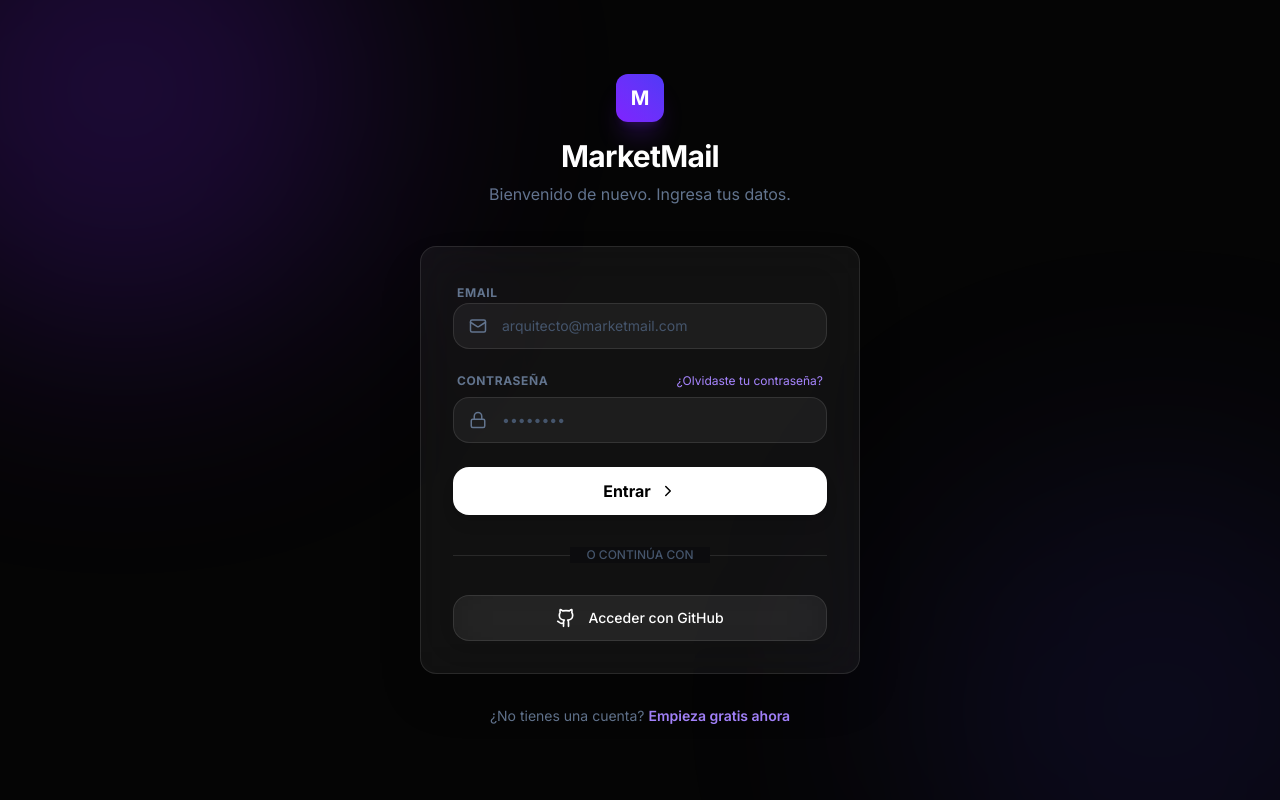
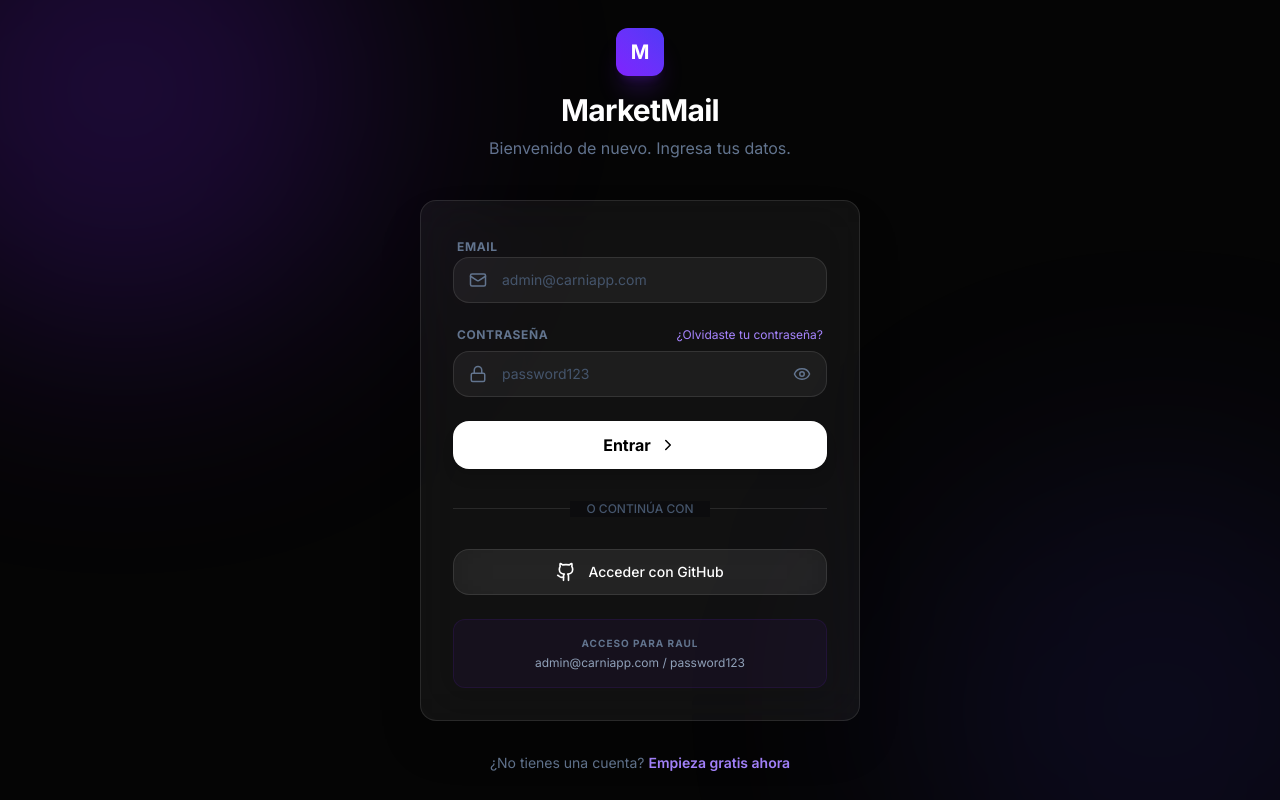
Before and after one commit to Rau261977/marketmail, a Next.js app: page /login in a window 1280 px wide. Built offline with nearby package versions, Linux system fonts and the light colour scheme.

Commit message:
feat: Implement login page with form validation and a core application sidebar with navigation.

```diff
--- a/src/app/(auth)/login/page.tsx
+++ b/src/app/(auth)/login/page.tsx
@@ -1,12 +1,13 @@
 "use client";
 
 import { useState } from "react";
-import { Mail, Lock, Loader2, ChevronRight, Github } from "lucide-react";
+import { Mail, Lock, Loader2, ChevronRight, Github, Eye, EyeOff } from "lucide-react";
 import Link from "next/link";
 import { useRouter } from "next/navigation";
 
 export default function LoginPage() {
   const [loading, setLoading] = useState(false);
+  const [showPassword, setShowPassword] = useState(false);
   const router = useRouter();
 
   const handleSubmit = (e: React.FormEvent) => {
@@ -42,7 +43,7 @@
                 <input
                   required
                   type="email"
-                  placeholder="arquitecto@marketmail.com"
+                  placeholder="admin@carniapp.com"
                   className="w-full bg-white/5 border border-white/10 rounded-2xl py-3 pl-12 pr-4 text-sm focus:outline-none focus:ring-2 focus:ring-violet-500/50 transition-all text-white placeholder:text-slate-600"
                 />
               </div>
@@ -57,10 +58,17 @@
                 <Lock className="absolute left-4 top-1/2 -translate-y-1/2 text-slate-500" size={18} />
                 <input
                   required
-                  type="password"
-                  placeholder="••••••••"
-                  className="w-full bg-white/5 border border-white/10 rounded-2xl py-3 pl-12 pr-4 text-sm focus:outline-none focus:ring-2 focus:ring-violet-500/50 transition-all text-white placeholder:text-slate-600"
+                  type={showPassword ? "text" : "password"}
+                  placeholder="password123"
+                  className="w-full bg-white/5 border border-white/10 rounded-2xl py-3 pl-12 pr-12 text-sm focus:outline-none focus:ring-2 focus:ring-violet-500/50 transition-all text-white placeholder:text-slate-600"
                 />
+                <button
+                  type="button"
+                  onClick={() => setShowPassword(!showPassword)}
+                  className="absolute right-4 top-1/2 -translate-y-1/2 text-slate-500 hover:text-slate-300 transition-colors"
+                >
+                  {showPassword ? <EyeOff size={18} /> : <Eye size={18} />}
+                </button>
               </div>
             </div>
 
@@ -89,10 +97,15 @@
             </div>
           </div>
 
-          <button className="w-full glass py-3 rounded-2xl flex items-center justify-center gap-3 hover:bg-white/5 transition-all active:scale-[0.98] text-sm font-medium">
+            <button className="w-full glass py-3 rounded-2xl flex items-center justify-center gap-3 hover:bg-white/5 transition-all active:scale-[0.98] text-sm font-medium">
             <Github size={20} />
             Acceder con GitHub
           </button>
+
+          <div className="mt-6 p-4 rounded-xl bg-violet-600/5 border border-violet-600/10 text-center">
+            <p className="text-[10px] text-slate-500 uppercase font-bold tracking-widest mb-1">Acceso para Raul</p>
+            <p className="text-xs text-slate-400">admin@carniapp.com / password123</p>
+          </div>
         </div>
 
         <p className="text-center text-slate-500 text-sm mt-8">
--- a/src/components/Sidebar.tsx
+++ b/src/components/Sidebar.tsx
@@ -9,8 +9,10 @@
   Layers,
   Settings,
   Send,
-  Plus
+  Plus,
+  LogOut
 } from "lucide-react";
+import { useRouter } from "next/navigation";
 import { clsx, type ClassValue } from "clsx";
 import { twMerge } from "tailwind-merge";
 
@@ -29,6 +31,12 @@
 
 export function Sidebar() {
   const pathname = usePathname();
+  const router = useRouter();
+
+  const handleLogout = () => {
+    // In a real app, clear auth tokens here
+    router.push("/");
+  };
 
   return (
     <aside className="w-64 glass border-r border-white/5 h-full flex flex-col">
@@ -57,10 +65,18 @@
         })}
       </nav>
 
-      <div className="p-4 mt-auto">
+      <div className="p-4 mt-auto space-y-2">
         <button className="w-full flex items-center justify-center gap-2 bg-gradient-to-r from-violet-600 to-indigo-600 text-white rounded-xl py-3 px-4 font-semibold shadow-lg shadow-violet-600/20 hover:shadow-violet-600/30 transition-all hover:-translate-y-0.5 active:translate-y-0">
           <Plus size={20} />
           Nueva Campaña
+        </button>
+
+        <button
+          onClick={handleLogout}
+          className="w-full flex items-center justify-center gap-2 glass text-slate-400 rounded-xl py-3 px-4 text-sm font-medium hover:bg-white/5 hover:text-slate-200 transition-all"
+        >
+          <LogOut size={18} />
+          Cerrar Sesión
         </button>
       </div>
     </aside>
```
